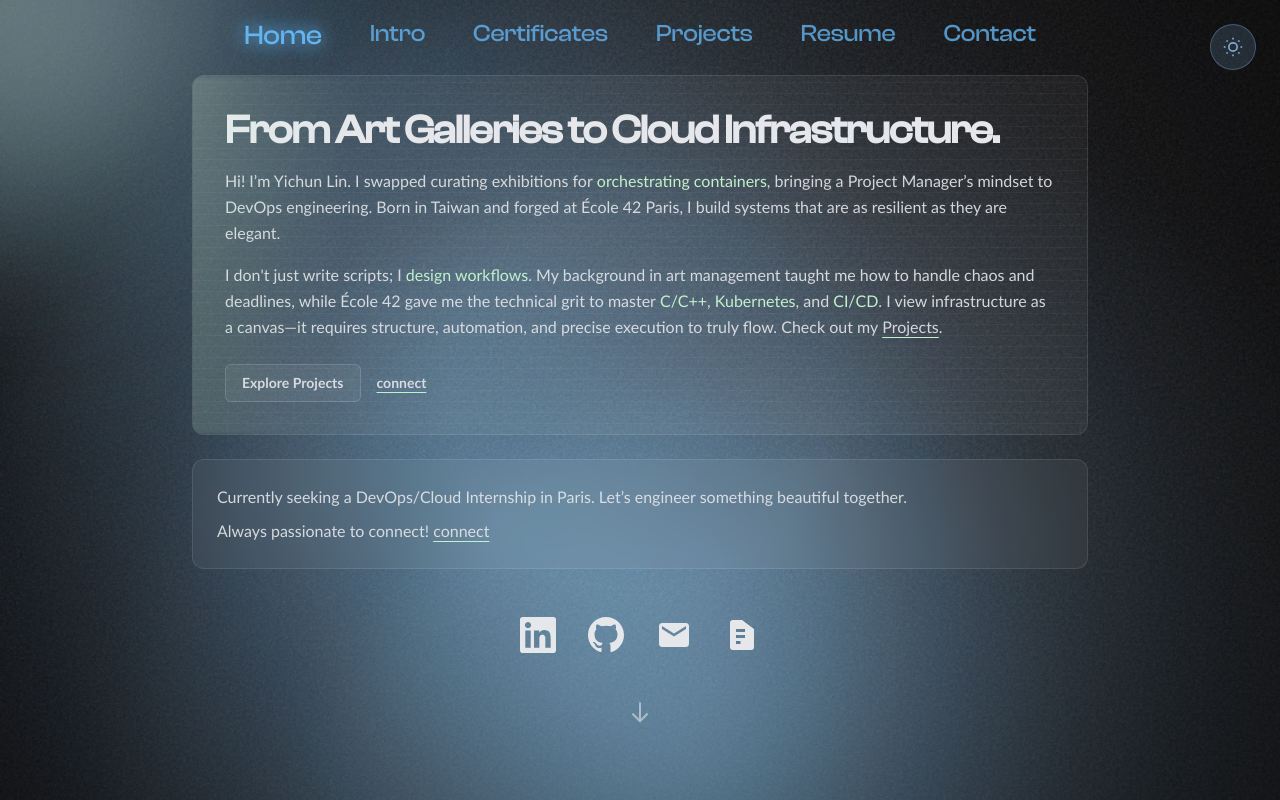
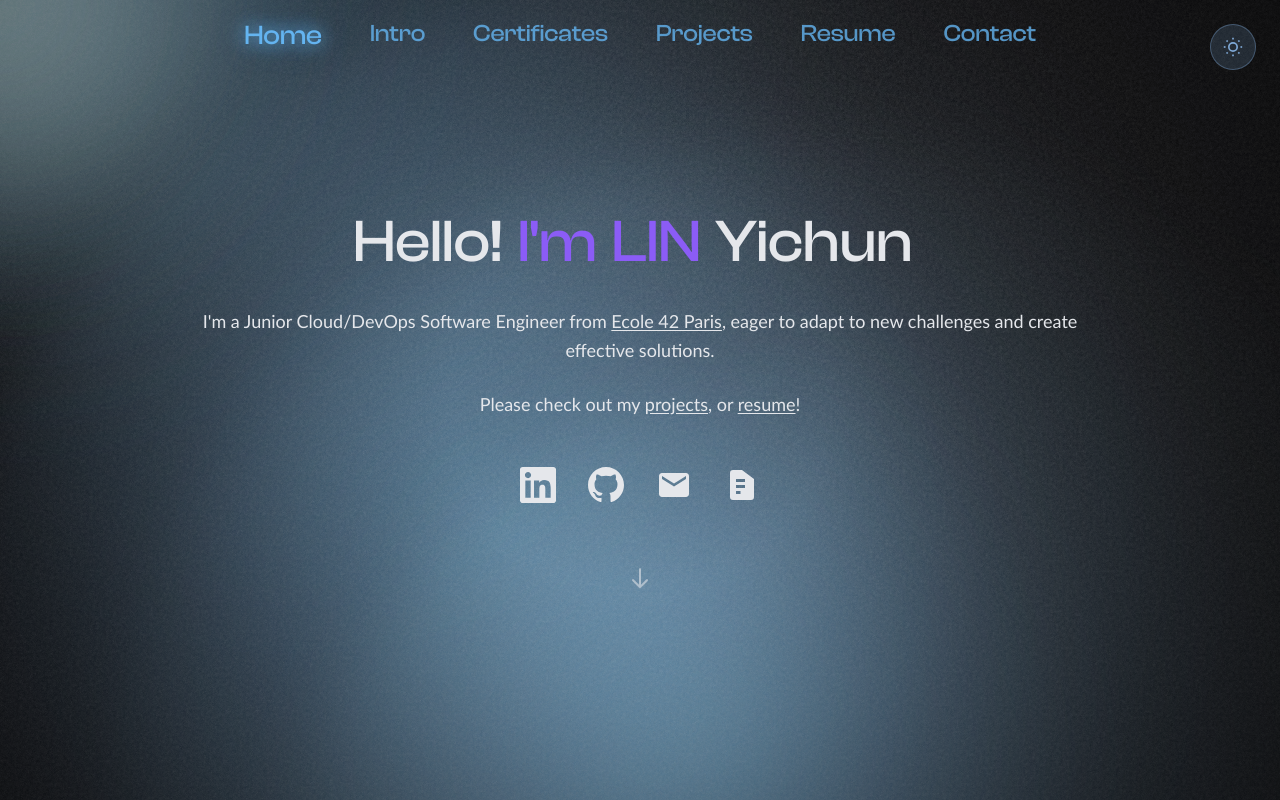
Before and after one commit to ychun816/portfolio, a Next.js app in the folder app/: page / in a window 1280 px wide. Built offline with nearby package versions, Linux system fonts and the light colour scheme; a web font is replaced by a local one.

Commit message:
wrong page = =

```diff
--- a/app/components/sections/HomeSection.tsx
+++ b/app/components/sections/HomeSection.tsx
@@ -2,118 +2,69 @@
 
 import SocialLinks from '../SocialLinks';
 import SectionWrapper from '../SectionWrapper';
+import SVGTextClip from '../SVGTextClip';
 import FadeInUp from '../FadeInUp';
 
 export default function HomeSection(){
   return (
     <SectionWrapper id="home">
-      <div className="max-w-4xl w-full">
-        {/* Scanner Header */}
-        <FadeInUp delay={100}>
-          <div
-            className="relative overflow-hidden rounded-xl border border-white/10 bg-white/5 p-6 md:p-8"
-            style={{
-              boxShadow: 'var(--shadow)',
-              backgroundImage:
-                'repeating-linear-gradient(0deg, transparent, transparent 10px, rgba(255,255,255,0.03) 10px, rgba(255,255,255,0.03) 11px)'
-            }}
+      <div className="text-center max-w-4xl w-full">
+        {/* Main Title with SVG Clip Animation */}
+        <SVGTextClip
+          text="Hello! I'm LIN Yichun"
+          highlightSpans={[1, 2]} // "LIN Yichun" (indices 1 and 2)
+          className="mb-8 class-display"
+          style={{ fontSize: '60px', lineHeight: '1.1' }}
+        />
+
+        {/* Subtitle / Description with Fade-In-Up */}
+        <FadeInUp className="text-base md:text-lg leading-relaxed mb-6 text-[color:var(--foreground)] opacity-90" delay={200}>
+          I'm a Junior Cloud/DevOps Software Engineer from{' '}
+          <a
+            href="https://42.fr"
+            target="_blank"
+            rel="noopener noreferrer"
+            className="underline decoration-solid underline-offset-2 hover:opacity-100 transition-colors"
+            style={{ textDecorationColor: 'var(--foreground)', color: 'inherit' }}
+            onMouseEnter={(e) => { e.currentTarget.style.color = '#C3F0CD'; }}
+            onMouseLeave={(e) => { e.currentTarget.style.color = 'inherit'; }}
           >
-            {/* moving scanner bar */}
-            <div className="pointer-events-none absolute inset-0">
-              <div
-                className="absolute inset-y-0 -left-1/3 w-1/2 -skew-x-6"
-                style={{
-                  background:
-                    'linear-gradient(90deg, rgba(255,255,255,0) 0%, rgba(195,240,205,0.25) 50%, rgba(255,255,255,0) 100%)',
-                  filter: 'blur(2px)',
-                  animation: 'scanX 3s linear infinite'
-                }}
-              />
-            </div>
+            Ecole 42 Paris
+          </a>
+          , eager to adapt to new challenges and create effective solutions.
+        </FadeInUp>
 
-            <h1
-              className="text-left font-extrabold tracking-tight mb-4"
-              style={{ fontSize: '40px', lineHeight: 1.1, color: 'var(--foreground)' }}
-            >
-              From Art Galleries to Cloud Infrastructure.
-            </h1>
-
-            <div className="space-y-4 text-left text-[color:var(--foreground)]/90">
-              <p className="leading-relaxed">
-                Hi! I’m Yichun Lin. I swapped curating exhibitions for
-                <span className="text-[#C3F0CD] font-medium"> orchestrating containers</span>, bringing a Project Manager’s
-                mindset to DevOps engineering. Born in Taiwan and forged at École 42 Paris, I build systems that are as
-                resilient as they are elegant.
-              </p>
-
-              <p className="leading-relaxed">
-                I don't just write scripts; I
-                <span className="text-[#C3F0CD] font-medium"> design workflows</span>. My background in art management taught me how to handle chaos and
-                deadlines, while École 42 gave me the technical grit to master
-                <span className="text-[#C3F0CD] font-medium"> C/C++</span>,
-                <span className="text-[#C3F0CD] font-medium"> Kubernetes</span>, and
-                <span className="text-[#C3F0CD] font-medium"> CI/CD</span>. I view infrastructure as a canvas—it requires structure, automation, and
-                precise execution to truly flow. Check out my
+        <FadeInUp className="text-base md:text-lg leading-relaxed mb-12 text-[color:var(--foreground)] opacity-90" delay={300}>
+          Please check out my{' '}
           <a
             href="#projects"
-                  className="ml-1 underline underline-offset-4 decoration-from-font hover:text-[#C3F0CD] transition-colors"
+            className="underline decoration-solid underline-offset-2 hover:opacity-100 transition-colors"
+            style={{ textDecorationColor: 'var(--foreground)', color: 'inherit' }}
+            onMouseEnter={(e) => { e.currentTarget.style.color = '#C3F0CD'; }}
+            onMouseLeave={(e) => { e.currentTarget.style.color = 'inherit'; }}
           >
-                  Projects
+            projects
           </a>
-                .
-              </p>
-
-              <div className="flex flex-wrap items-center gap-4 pt-2">
+          , or{' '}
           <a
-                  href="#projects"
-                  className="inline-flex items-center px-4 py-2 rounded-md border border-white/15 bg-white/5 hover:bg-white/10 transition-colors text-sm font-semibold"
+            href="#resume"
+            className="underline decoration-solid underline-offset-2 hover:opacity-100 transition-colors"
+            style={{ textDecorationColor: 'var(--foreground)', color: 'inherit' }}
+            onMouseEnter={(e) => { e.currentTarget.style.color = '#C3F0CD'; }}
+            onMouseLeave={(e) => { e.currentTarget.style.color = 'inherit'; }}
           >
-                  Explore Projects
+            resume
           </a>
-                <a
-                  href="https://www.linkedin.com/in/sophia-lin-profile/"
-                  target="_blank"
-                  rel="noopener noreferrer"
-                  className="inline-flex items-center text-sm font-semibold underline underline-offset-4 hover:text-[#C3F0CD] transition-colors"
-                >
-                  connect
-                </a>
-              </div>
-            </div>
-          </div>
-        </FadeInUp>
-
-        {/* CTA Box */}
-        <FadeInUp delay={200}>
-          <div className="mt-6 rounded-xl border border-white/10 bg-white/5 p-5 md:p-6 backdrop-blur-sm">
-            <div className="text-sm md:text-base leading-relaxed text-[color:var(--foreground)]/90">
-              <p>
-                Currently seeking a DevOps/Cloud Internship in Paris. Let’s engineer something beautiful together.
-              </p>
-              <p className="mt-2">
-                Always passionate to connect!{' '}
-                <a
-                  href="https://www.linkedin.com/in/sophia-lin-profile/"
-                  target="_blank"
-                  rel="noopener noreferrer"
-                  className="underline underline-offset-4 hover:text-[#C3F0CD] transition-colors"
-                >
-                  connect
-                </a>
-              </p>
-            </div>
-          </div>
+          !
         </FadeInUp>
 
         {/* Social Links / Icons */}
-        <FadeInUp delay={300}>
-          <div className="mt-8">
+        <FadeInUp delay={400}>
           <SocialLinks />
-          </div>
         </FadeInUp>
 
         {/* Scroll Indicator */}
-        <div className="mt-12 flex justify-center">
+        <div className="mt-16 flex justify-center">
           <svg className="w-6 h-6 animate-bounce opacity-60" fill="none" stroke="currentColor" viewBox="0 0 24 24">
             <path strokeLinecap="round" strokeLinejoin="round" strokeWidth={2} d="M19 14l-7 7m0 0l-7-7m7 7V3" />
           </svg>
@@ -122,11 +73,3 @@ export default function HomeSection(){
     </SectionWrapper>
   )
 }
-
-/* Scanner keyframes */
-<style jsx>{`
-  @keyframes scanX {
-    0% { transform: translateX(-100%); }
-    100% { transform: translateX(140%); }
-  }
-`}</style>
```
Lines whose indentation alone changed are shown as unchanged.
